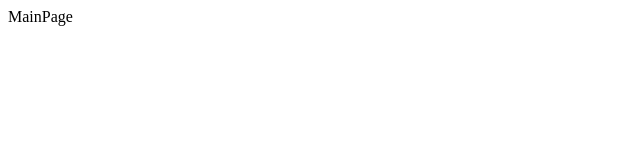
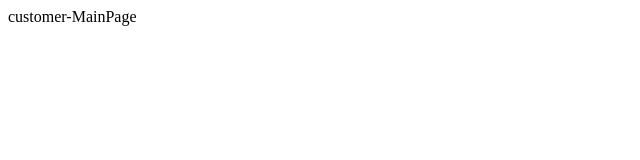
Before and after one commit to PizzaPickle/Frontend, a React (Vite) app in the folder pickle-frontend/: page / in a window 1280 px wide. Shown: the top 160 px of the page, without its empty margins (0-640 px from the left). Built offline with nearby package versions, Linux system fonts and the light colour scheme.

Commit message:
init: components 폴더 생성 및 공통 컴포넌트 정의

```diff
--- a/pickle-frontend/src/routes/main/MainPage.jsx
+++ b/pickle-frontend/src/routes/main/MainPage.jsx
@@ -2,6 +2,6 @@
 
 export default function MainPage() {
   return (
-    <div>MainPage</div>
+    <div>customer-MainPage</div>
   )
 }
```
